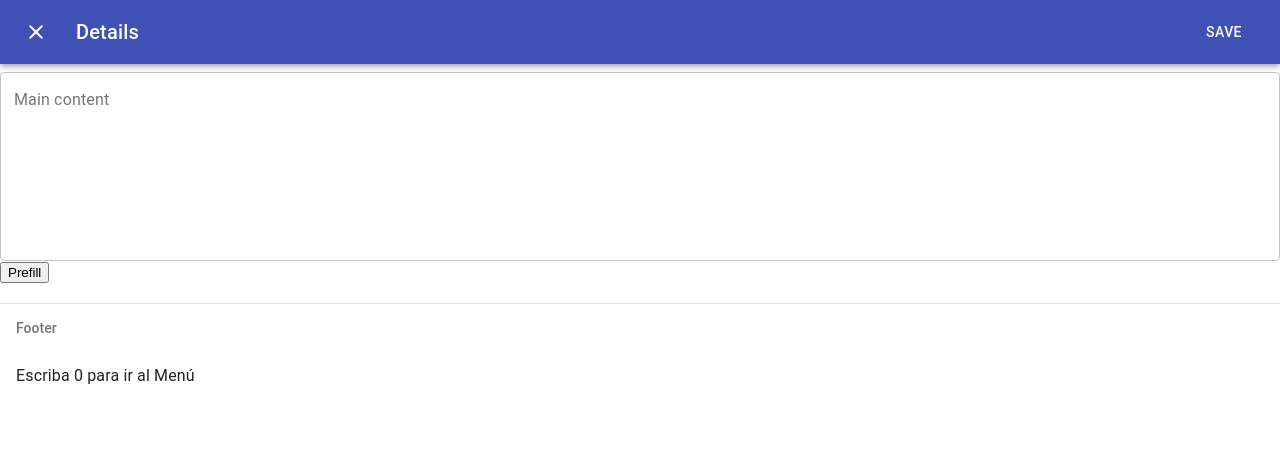
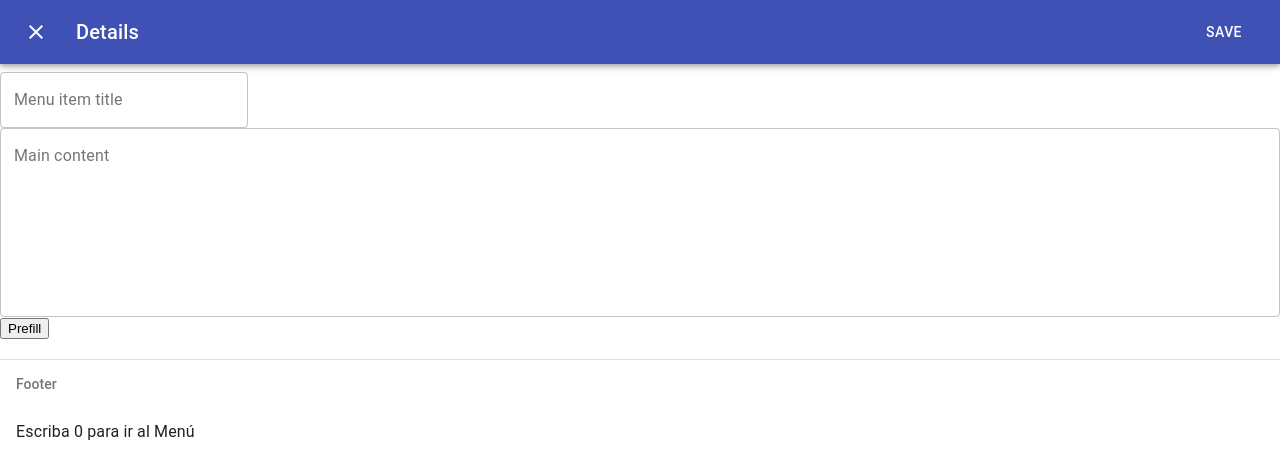
Before and after one commit to dballesteros7/coronachat, a React (Create React App) app in the folder web-client/: page / in a window 1280 px wide. Both pictures are taken after a click on the button "Add item". Shown: the top 476 px of the page. Built offline with nearby package versions, Linux system fonts and the light colour scheme.

Commit message:
#23 added menu item title field

```diff
--- a/web-client/src/components/MainMessageForm/MainMessageForm.tsx
+++ b/web-client/src/components/MainMessageForm/MainMessageForm.tsx
@@ -2,7 +2,7 @@ import React from 'react';
 import './MainMessageForm.scss';
 import { Template, MenuItem } from '../../model/model';
 import { defaultTemplate } from '../../sampleData/defaultTemplate';
-import { List, ListItem, ListItemText, ListSubheader, Divider } from '@material-ui/core';
+import { List, ListItem, ListItemText, ListSubheader, Divider, TextField } from '@material-ui/core';
 import SmartTextArea from '../SmartTextArea/SmartTextArea';
 
 type MainMessageFormProps = {
--- a/web-client/src/components/MenuItemMessageForm/MenuItemMessageForm.tsx
+++ b/web-client/src/components/MenuItemMessageForm/MenuItemMessageForm.tsx
@@ -1,6 +1,6 @@
-import React, { useState, useEffect } from 'react';
+import React, { useState, useEffect, ChangeEvent } from 'react';
 import './MenuItemMessageForm.scss';
-import { Dialog, AppBar, Toolbar, IconButton, Typography, Button, List, ListItem, ListItemText, Divider, makeStyles, Theme, createStyles, Slide, ListSubheader } from '@material-ui/core';
+import { Dialog, AppBar, Toolbar, IconButton, Typography, Button, List, ListItem, ListItemText, Divider, makeStyles, Theme, createStyles, Slide, ListSubheader, TextField } from '@material-ui/core';
 import CloseIcon from '@material-ui/icons/Close'
 import { TransitionProps } from '@material-ui/core/transitions/transition';
 import { MenuItem } from '../../model/model';
@@ -34,6 +34,7 @@ const MenuItemMessageForm = (props: MenuItemMessageFormProps) => {
   const classes = useStyles();
 
   const [menuItem, setMenuItem] = useState(JSON.parse(JSON.stringify(props.menuItem)));
+
   useEffect(() => {
     // TODO (MB) Ideally, we don't want to update the state if props.menuItem chages
     // to avoid changing info while the user is editing; so this approach is not
@@ -50,7 +51,6 @@ const MenuItemMessageForm = (props: MenuItemMessageFormProps) => {
   };
 
   let onSaveMenuItemClicked = () => {
-    console.debug("save pressed")
     // TODO(MB) validation
     props.onCloseAndSaveChanges(menuItem);
   };
@@ -65,6 +65,12 @@ const MenuItemMessageForm = (props: MenuItemMessageFormProps) => {
   let onContentChanged = (newText: string) => {
     let updatedMenuItem = JSON.parse(JSON.stringify(menuItem));
     updatedMenuItem.content = newText;
+    setMenuItem(updatedMenuItem);
+  }
+
+  let onTitleChanged = (newTitle: string) => {
+    let updatedMenuItem = JSON.parse(JSON.stringify(menuItem));
+    updatedMenuItem.title = newTitle;
     setMenuItem(updatedMenuItem);
   }
 
@@ -96,6 +102,8 @@ const MenuItemMessageForm = (props: MenuItemMessageFormProps) => {
         </Toolbar>
       </AppBar>
       <List>
+        <TextField label="Menu item title" value={menuItem.title} variant="outlined"
+          onChange={e => onTitleChanged(e.target.value)}/>
         <SmartTextArea
           label='Main content'
           value={menuItem.content}
```
